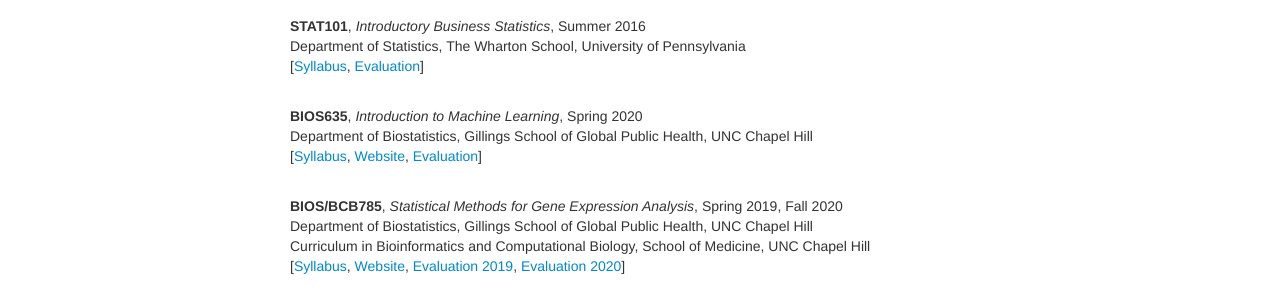
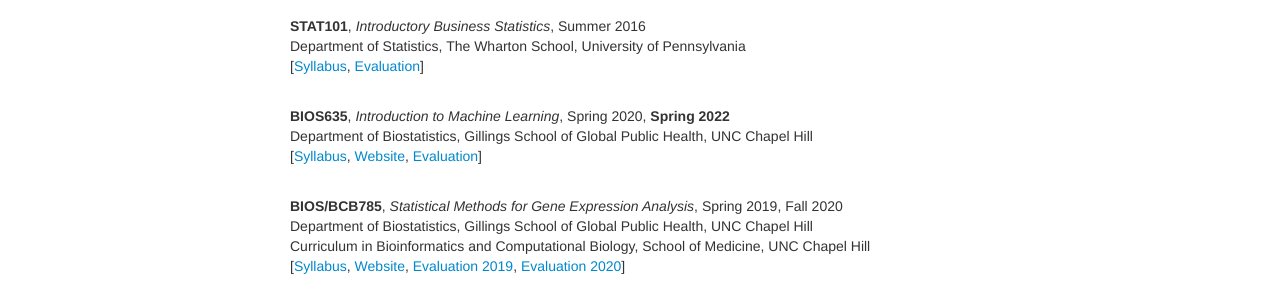
Before and after one commit to yuchaojiang/yuchaojiang.github.io, a Jekyll site: the page built from pages/teaching.md, in a window 1280 px wide. Shown: the part 136-436 px from the top of the page. Built offline with Jekyll 4.4.1, drawn with Linux system fonts in a browser that asks for light colours.

Commit message:
Update teaching.md

```diff
--- a/pages/teaching.md
+++ b/pages/teaching.md
@@ -11,7 +11,7 @@ Department of Statistics, The Wharton School, University of Pennsylvania <br/>
 </div>
 <br/>
 <div class="cv">
-  <b>BIOS635</b>, <i>Introduction to Machine Learning</i>, Spring 2020 <br/>
+  <b>BIOS635</b>, <i>Introduction to Machine Learning</i>, Spring 2020, <b>Spring 2022</b> <br/>
 Department of Biostatistics, Gillings School of Global Public Health, UNC Chapel Hill <br/>
 [<a href="https://www.dropbox.com/s/o7bu8kg1lcv74tc/BIOS%20635_Intro%20Machine%20Learning_Syllabus_v1.pdf?dl=0" title="Syllabus BIOS635">Syllabus</a>, <a href="https://github.com/yuchaojiang/BIOS635/" title="Course Website">Website</a>,
 	<a href="https://www.dropbox.com/s/qgxn7j80wwpfl3s/selected_evaluation.pdf?dl=0" title="Selected Evaluation">Evaluation</a>]
```
